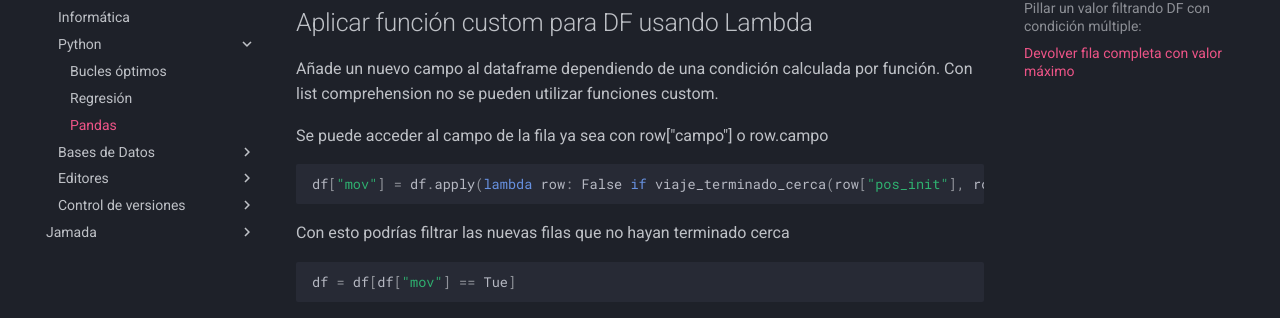
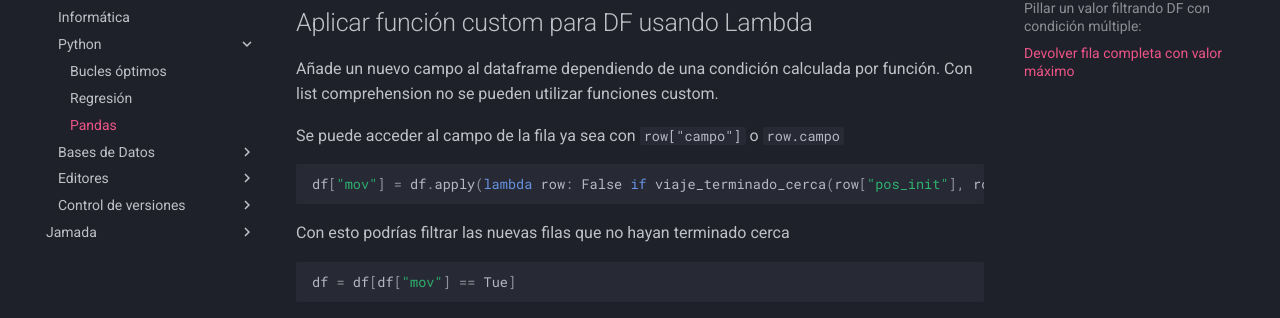
Before and after one commit to vatojavier/wiki, an MkDocs documentation site: the page built from docs/informatica/python/pandas.md, in a window 1280 px wide. Shown: the part 175-493 px from the top of the page. Built offline with MkDocs 1.6.1 and Material for MkDocs 9.7.7, drawn with Linux system fonts in a browser that asks for light colours; comment, search, counter and statistics services are not loaded.

````diff
--- a/docs/informatica/python/pandas.md
+++ b/docs/informatica/python/pandas.md
@@ -5,7 +5,7 @@
 Añade un nuevo campo al dataframe dependiendo de una condición calculada por función.
 Con list comprehension no se pueden utilizar funciones custom.
 
-Se puede acceder al campo de la fila ya sea con row["campo"] o row.campo
+Se puede acceder al campo de la fila ya sea con `row["campo"]` o `row.campo`
 ```python
 df["mov"] = df.apply(lambda row: False if viaje_terminado_cerca(row["pos_init"], row.pos_fin) else True, axis=1)
 ```
````
